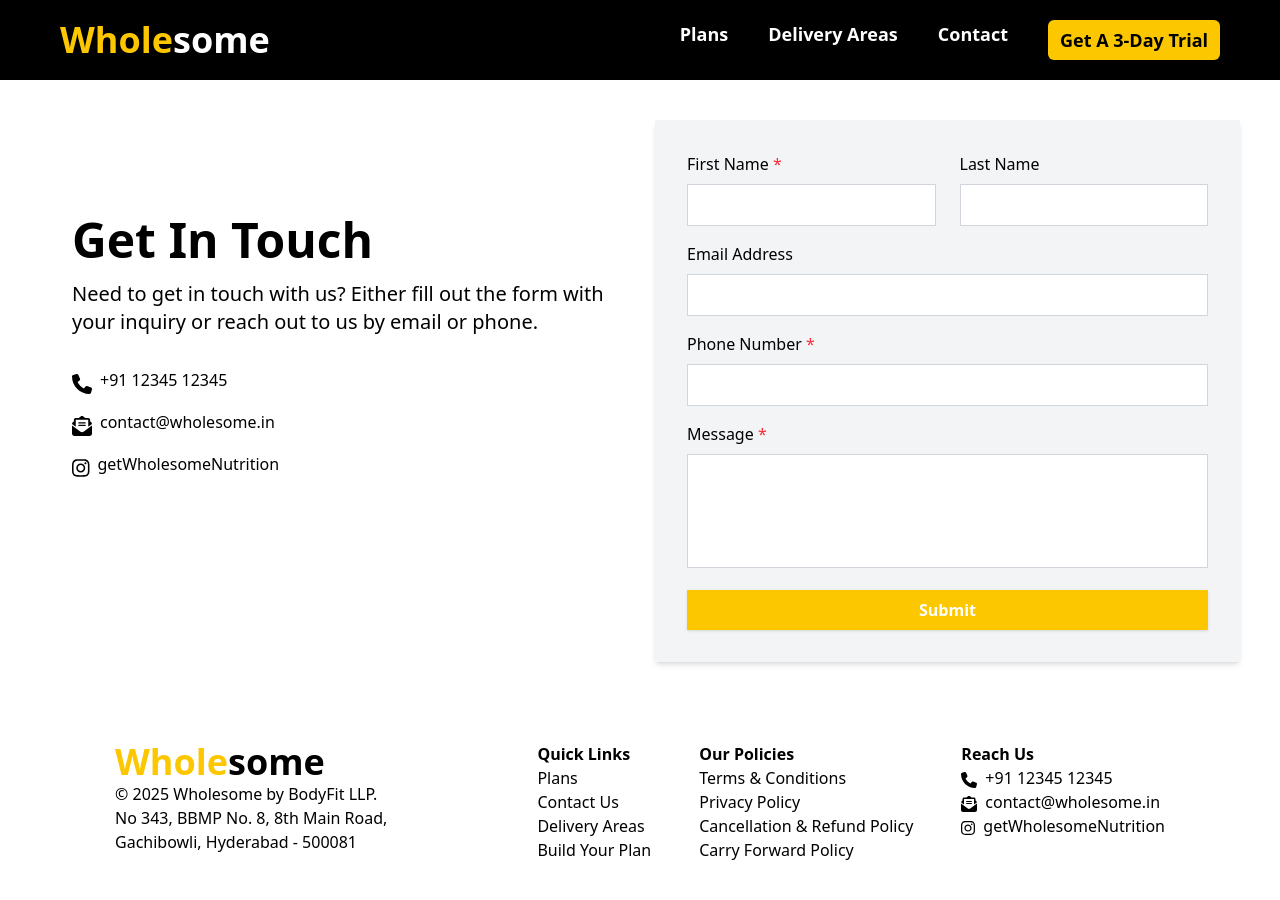
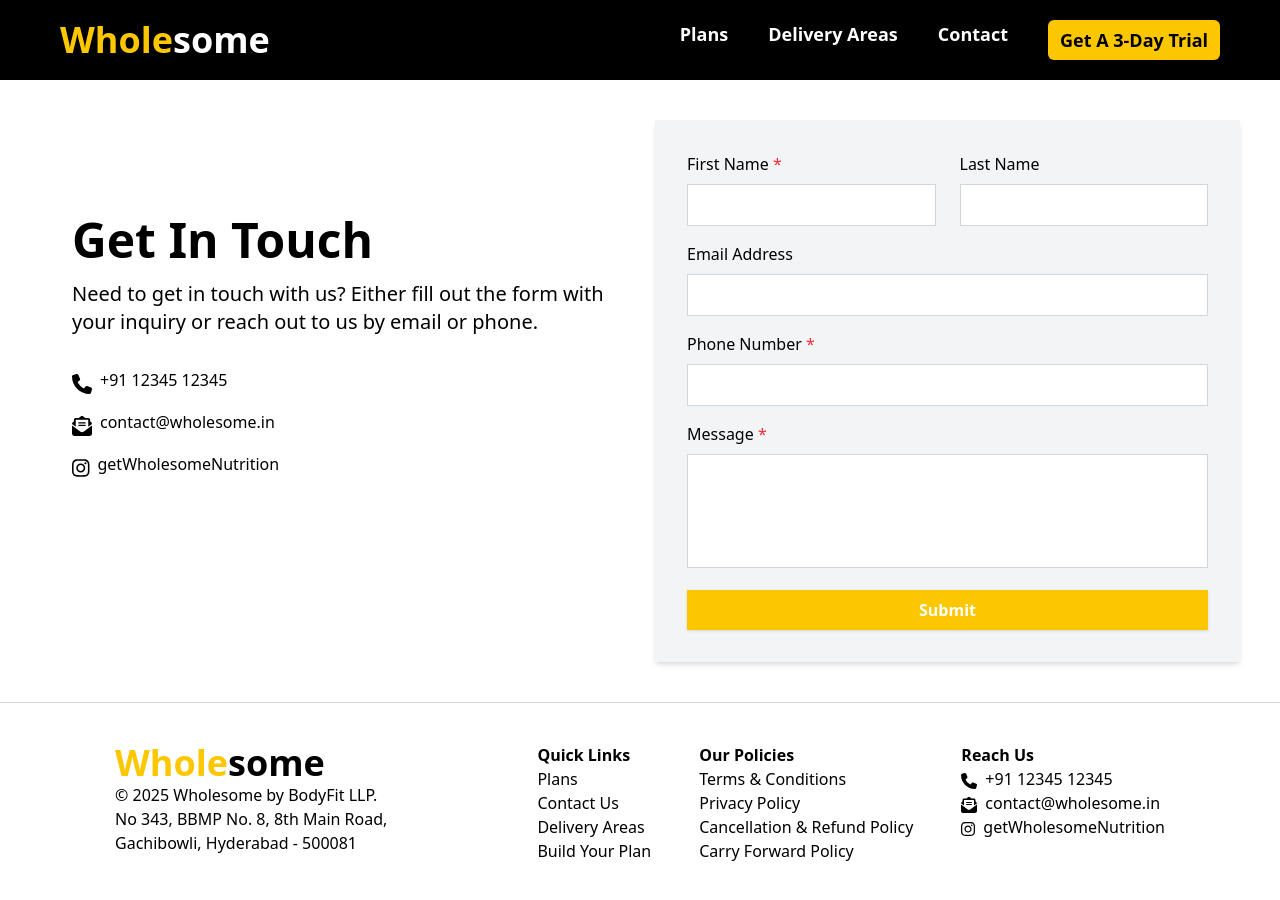
Before and after one commit to MadhusriChamakuri0518/Wholesome, a React (Vite) app: page /contact in a window 1280 px wide. Shown: the top 900 px of the page. Built offline with nearby package versions, Linux system fonts and the light colour scheme.

Commit message:
gray line above footer

```diff
--- a/src/components/Contact.jsx
+++ b/src/components/Contact.jsx
@@ -5,9 +5,12 @@ import { faInstagram } from "@fortawesome/free-brands-svg-icons";
 
 const contact = () => {
   return (
+    <div>
       <div className="p-10 flex flex-col gap-4 md:flex-row">
         <div className="md:w-1/2 md:pl-8">
-        <h1 className="text-black text-5xl font-bold md:mt-24">Get In Touch</h1>
+          <h1 className="text-black text-5xl font-bold md:mt-24">
+            Get In Touch
+          </h1>
           <p className="my-4 md:pr-8 text-xl">
             Need to get in touch with us? Either fill out the form with your
             inquiry or reach out to us by email or phone.
@@ -87,6 +90,8 @@ const contact = () => {
           </form>
         </div>
       </div>
+      <div className="hidden md:block w-full border-t border-gray-300"></div>
+    </div>
   );
 };
 
--- a/src/components/DeliveryAreas.jsx
+++ b/src/components/DeliveryAreas.jsx
@@ -5,6 +5,7 @@ import { faInstagram } from "@fortawesome/free-brands-svg-icons";
 
 const DeliveryAreas = () => {
   return (
+    <div>
       <div className="p-10 flex flex-col md:flex-row">
         <div className="md:w-1/2">
           <h1 className="text-black text-5xl font-bold md:mt-24">
@@ -12,8 +13,8 @@ const DeliveryAreas = () => {
           </h1>
           <p className="my-4 md:pr-8 text-xl">
             We currently deliver to a large part of Hyderabad city, and are
-          working hard to reach every corner! Please reach out to us if you have
-          any questions or want us to cover your location.
+            working hard to reach every corner! Please reach out to us if you
+            have any questions or want us to cover your location.
           </p>
           <div className="py-2">
             <div className="flex gap-2 py-2">
@@ -35,6 +36,8 @@ const DeliveryAreas = () => {
         </div>
         <div className="border b-2 w-10 h-120"></div>
       </div>
+      <div className="hidden md:block w-full border-t border-gray-300"></div>
+    </div>
   );
 };
 
--- a/src/components/Purchase.jsx
+++ b/src/components/Purchase.jsx
@@ -10,6 +10,7 @@ import MultiStepForm from "./MultiStepForm";
 
 const Purchase = () => {
   return (
+    <div>
       <div className="p-10 flex flex-col gap-4 md:flex-row">
         <div className="md:w-1/2 md:pl-4">
           <h1 className="text-black text-5xl font-bold md:mt-24">
@@ -17,9 +18,9 @@ const Purchase = () => {
             <FontAwesomeIcon icon={faHeart} className="text-5xl text-red-400" />
           </h1>
           <p className="my-4 md:pr-8 text-xl">
-          Please share your contact details and some of your preferences so that
-          we can help you get started with Wholesome. We'll get in touch with you
-          soon to discuss next steps!
+            Please share your contact details and some of your preferences so
+            that we can help you get started with Wholesome. We'll get in touch
+            with you soon to discuss next steps!
           </p>
           <div className="py-2">
             <div className="flex gap-2 py-2">
@@ -40,8 +41,10 @@ const Purchase = () => {
           </div>
         </div>
         <div>
-        <MultiStepForm/>
+          <MultiStepForm />
         </div>
+      </div>
+      <div className="hidden md:block w-full border-t border-gray-300"></div>
     </div>
   );
 };
```
Lines whose indentation alone changed are shown as unchanged.
